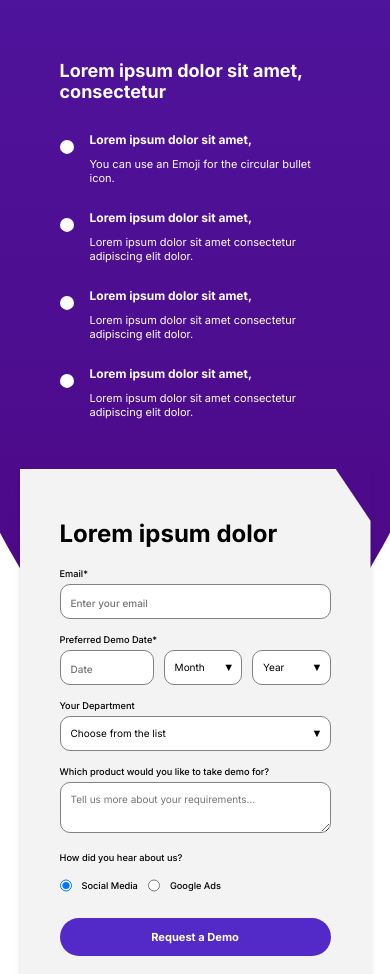
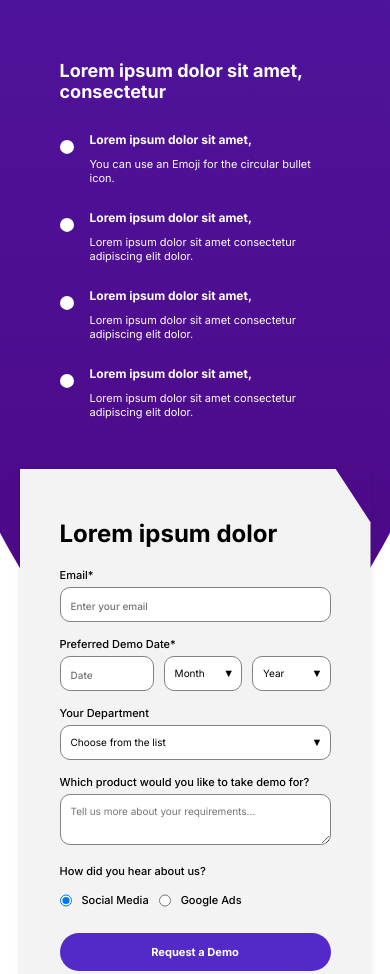
Before and after one commit to prasadhulyal/wingify, a plain HTML site: page index.html in a window 390 px wide. Shown: the top 974 px of the page. Drawn offline with Linux system fonts and the light colour scheme.

Commit message:
Update style.css

```diff
--- a/style.css
+++ b/style.css
@@ -463,7 +463,7 @@ select {
     }
 
     .form-group label {
-        font-size: 0.578rem;
+        font-size: 0.688rem;
         color: #000;
         font-weight: 500;
     }
```
